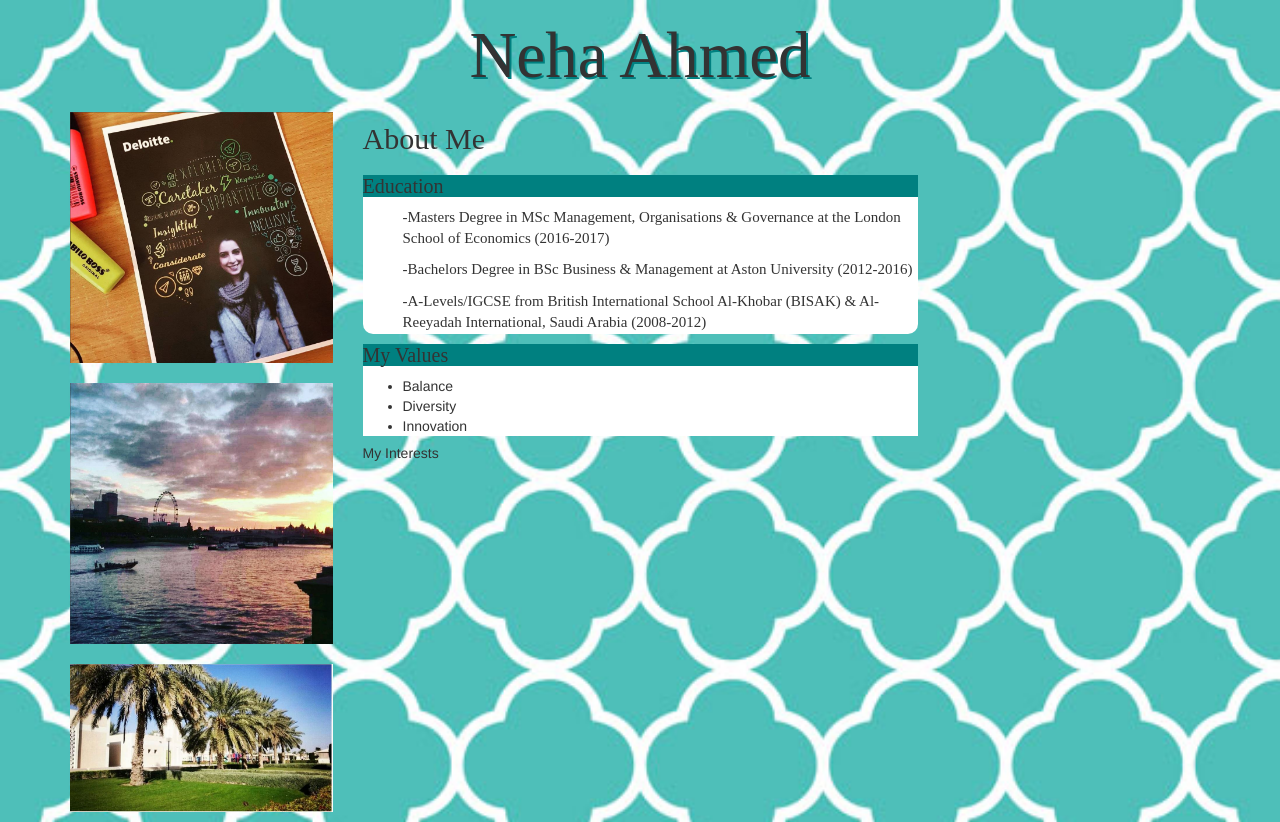
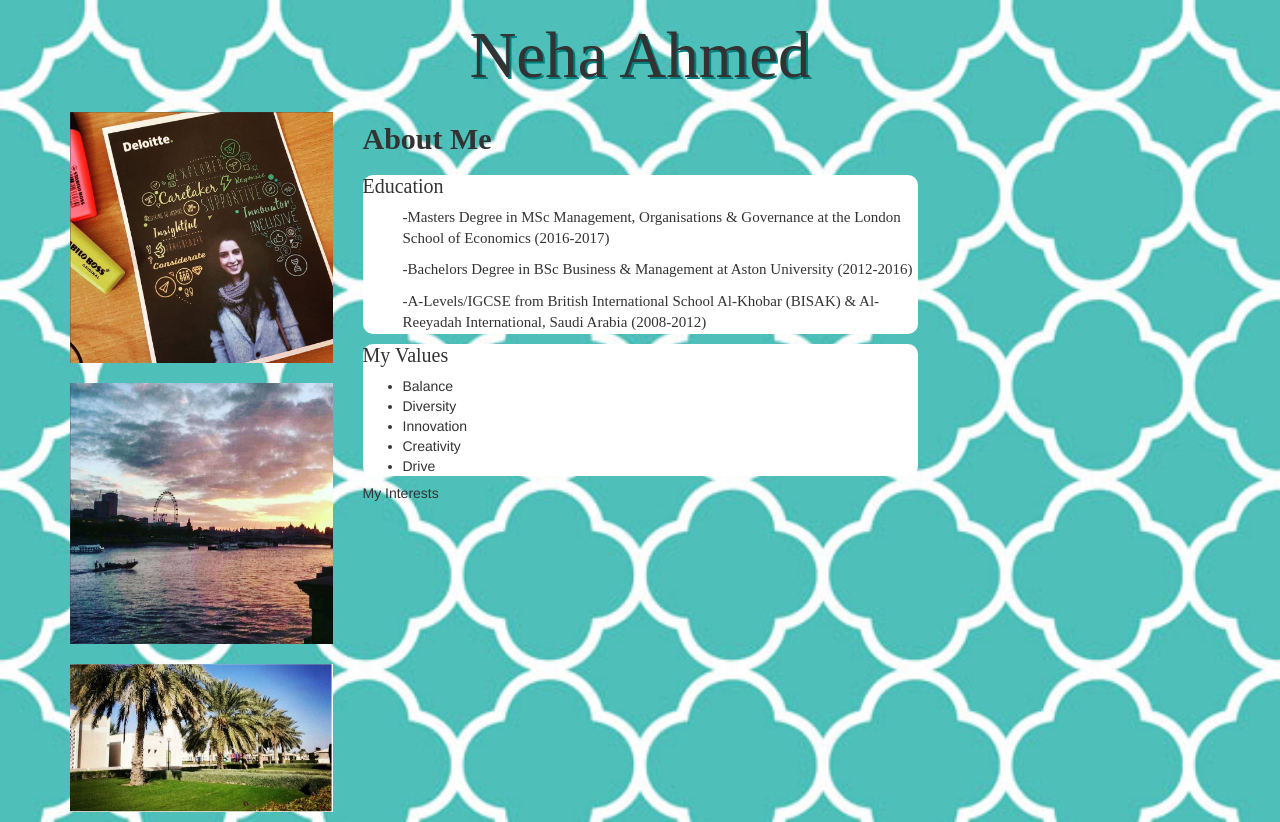
Before and after one commit to aboutneha/aboutneha.github.io, a plain HTML site: page aboutme.html in a window 1280 px wide. Drawn offline with nearby package versions, Linux system fonts and the light colour scheme.

Commit message:
Add files via upload

```diff
--- a/aboutme.html
+++ b/aboutme.html
@@ -35,7 +35,7 @@
 			<div class="col-md-6">
 				<div class="row">
 					<div class="col-md-12">
-						<h2>About Me</h2>
+						<h2><b>About Me</b></h2>
 							<div class="Education">
 							<h3>Education</h3>
 								<ul>
@@ -51,6 +51,9 @@
 											<li>Balance</li>
 											<li>Diversity</li>
 											<li>Innovation</li>
+											<li>Creativity</li>
+											<li>Drive</li>
+
 										</ul>
 								</div>
 
--- a/css/aboutme.css
+++ b/css/aboutme.css
@@ -25,7 +25,6 @@ h2{
 h3{
 	font-family: rockwell;
 	font-size: 20px;
-	background-color: teal;
 }
 
 .education{
@@ -38,9 +37,9 @@ h3{
 h4{
 	font-family: rockwell;
 	font-size: 20px;
-	background-color: teal;
 }
 
 .values{
 	background-color: white;
+	border-radius: 10px;
 }
--- a/css/landing_page_styles.css
+++ b/css/landing_page_styles.css
@@ -8,6 +8,6 @@ h1{
 	text-align: center;
 	font-family: rockwell;
 	font-size: 100px;
-
-
+	position: relative;
+	top: 120px;
 }
```
Also changed, not shown: index.html (+3 -3 lines).
